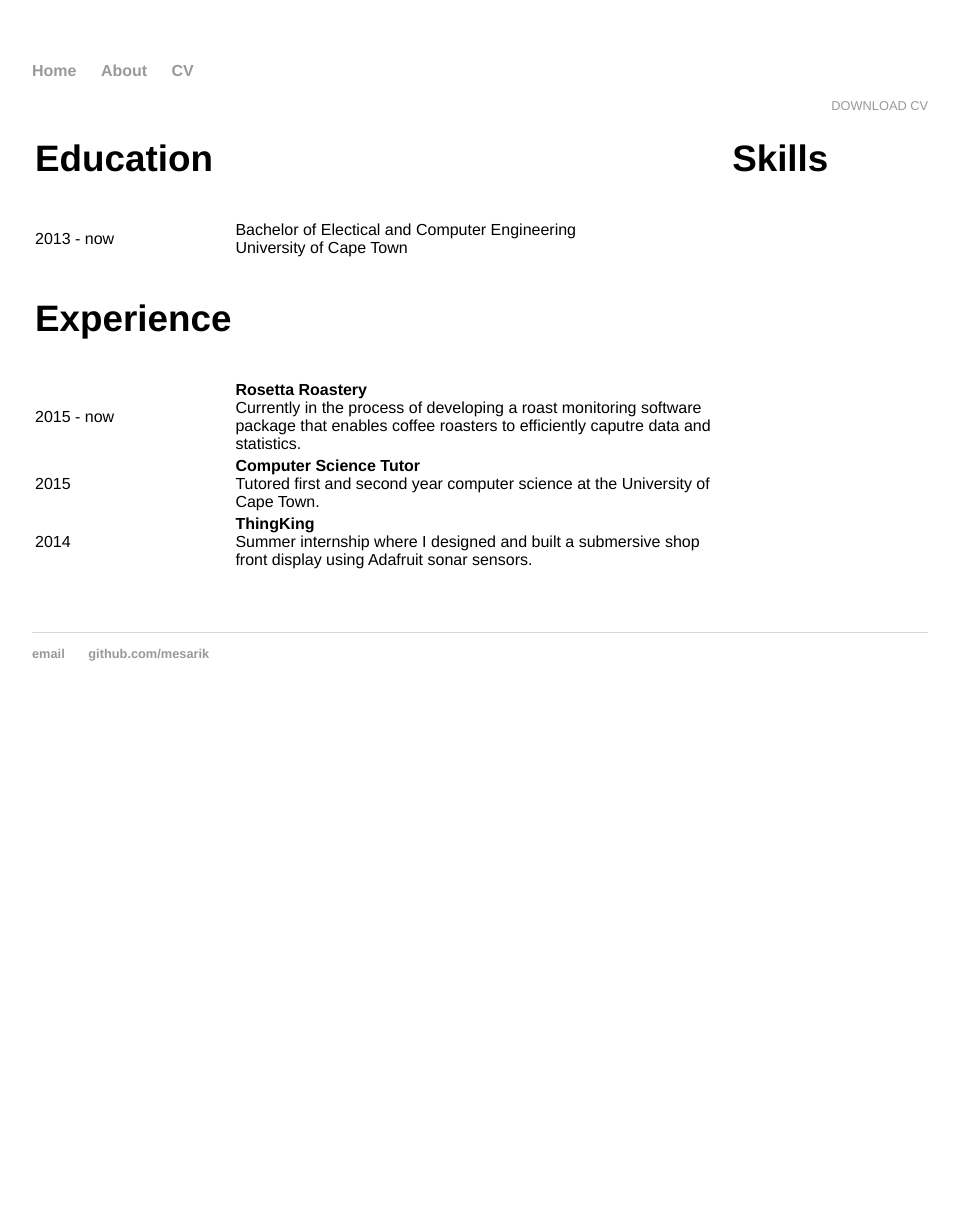
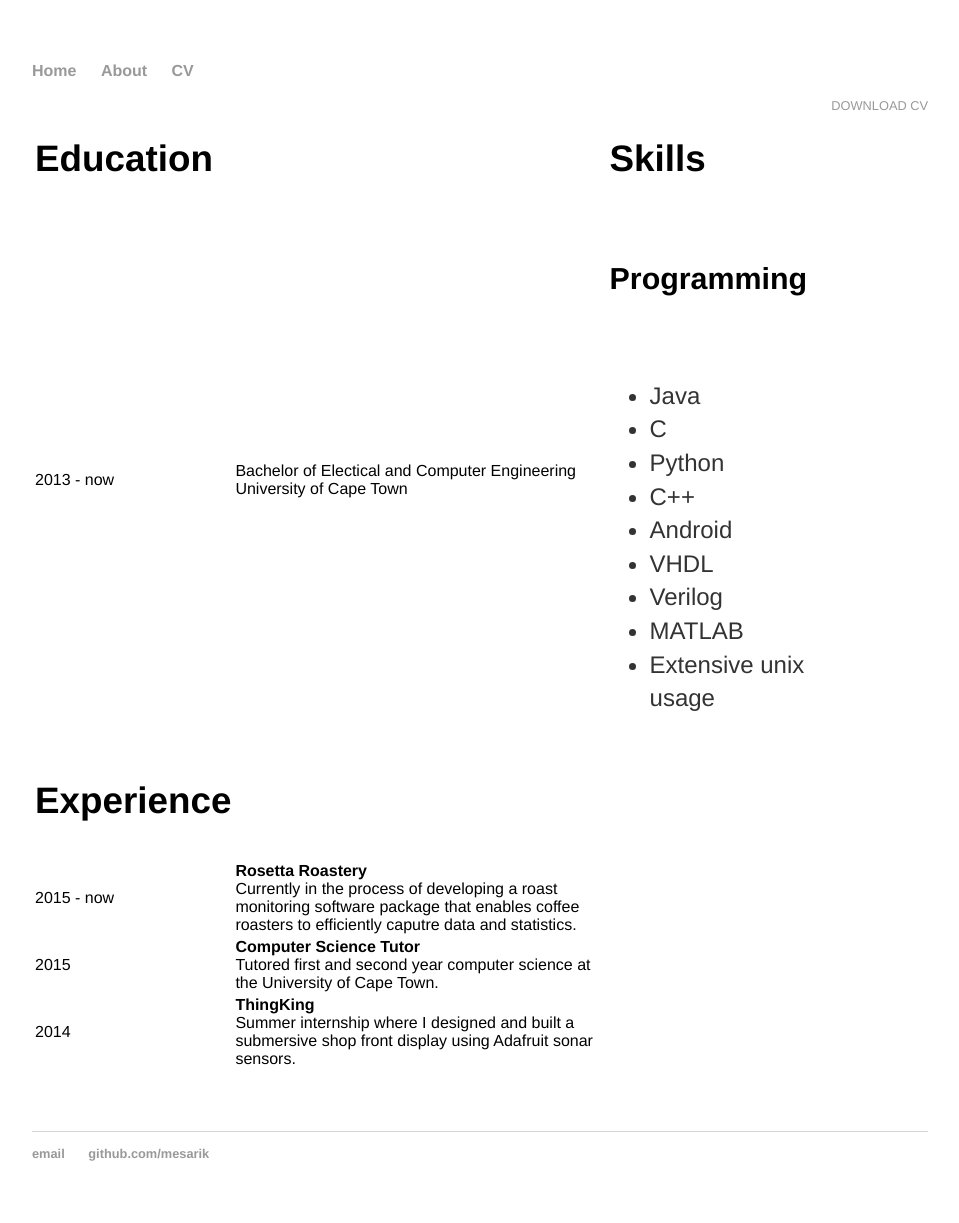
Before and after one commit to mesarcik/mesarcik.github.io, a Jekyll site: the page built from cv/index.html, in a window 1280 px wide. Shown: the whole page, without its empty margins (160-1119 px from the left). Built offline with Jekyll 4.4.1, drawn with Linux system fonts in a browser that asks for light colours; before the commit the page ends 900 px from its top, so only the background shows below that.

Commit message:
git_uploader.sh

```diff
--- a/cv/index.html
+++ b/cv/index.html
@@ -15,6 +15,7 @@
 								<td> 2013 - now</td>
 								<td> Bachelor of Electical and Computer Engineering <br>
 									 University of Cape Town</td>
+								<td> <h4> Programming</h4> <br> <ul> <li>Java</li> <li>C</li> <li>Python</li> <li>C++</li> <li>Android</li>  <li>VHDL</li>  <li>Verilog</li>  <li>MATLAB</li>  <li>Extensive unix usage</li>  </ul></td>
 							</tr>
 
 						<tr>
```
